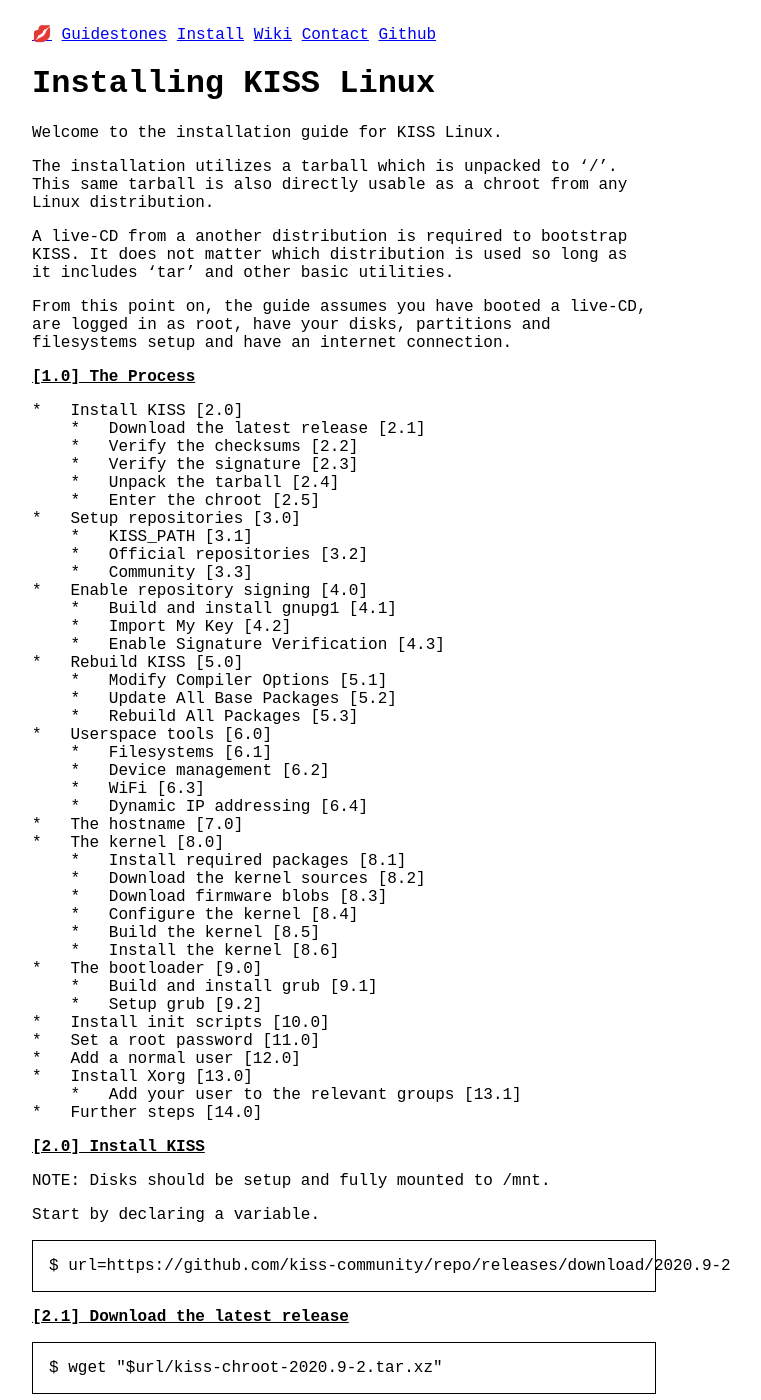
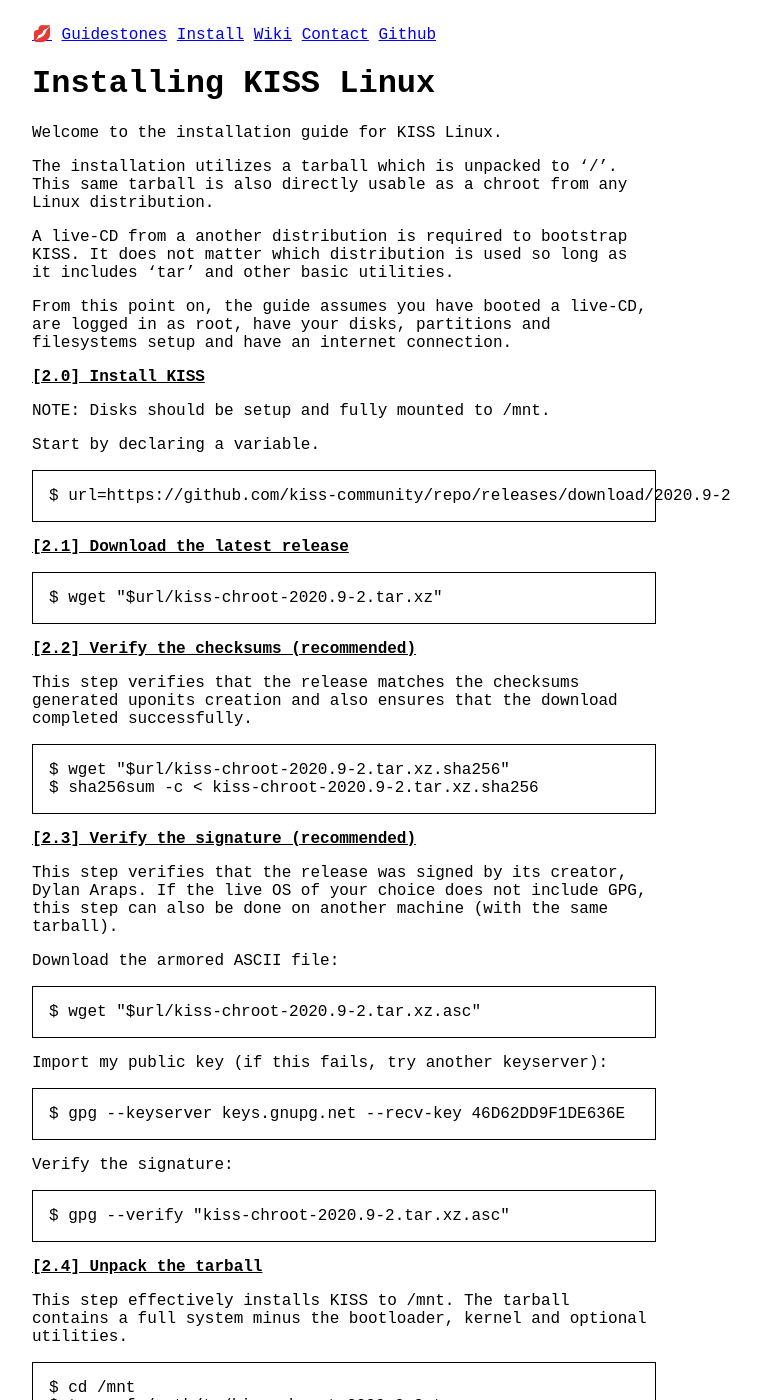
Before and after one commit to mcpcpc/k1ss, a Jekyll site: the page built from install.md, in a window 1280 px wide and 1400 px high. Shown: the whole window, without its empty margins (296-1057 px from the left). Built offline with Jekyll 4.4.1, drawn with Linux system fonts in a browser that asks for light colours; our own code applies the rules of GitHub Pages for plain Markdown files.

Commit message:
Update install.md

```diff
--- a/install.md
+++ b/install.md
@@ -13,50 +13,6 @@ utilities.
 From this point on, the guide assumes you have booted a live-CD, are logged
 in as root, have your disks, partitions and filesystems setup and have an
 internet connection.
-
-[1.0] The Process
------------------
-
-- Install KISS                                                             [2.0]
-    - Download the latest release                                          [2.1]
-    - Verify the checksums                                                 [2.2]
-    - Verify the signature                                                 [2.3]
-    - Unpack the tarball                                                   [2.4]
-    - Enter the chroot                                                     [2.5]
-- Setup repositories                                                       [3.0]
-    - KISS_PATH                                                            [3.1]
-    - Official repositories                                                [3.2]
-    - Community                                                            [3.3]
-- Enable repository signing                                                [4.0]
-    - Build and install gnupg1                                             [4.1]
-    - Import My Key                                                        [4.2]
-    - Enable Signature Verification                                        [4.3]
-- Rebuild KISS                                                             [5.0]
-    - Modify Compiler Options                                              [5.1]
-    - Update All Base Packages                                             [5.2]
-    - Rebuild All Packages                                                 [5.3]
-- Userspace tools                                                          [6.0]
-    - Filesystems                                                          [6.1]
-    - Device management                                                    [6.2]
-    - WiFi                                                                 [6.3]
-    - Dynamic IP addressing                                                [6.4]
-- The hostname                                                             [7.0]
-- The kernel                                                               [8.0]
-    - Install required packages                                            [8.1]
-    - Download the kernel sources                                          [8.2]
-    - Download firmware blobs                                              [8.3]
-    - Configure the kernel                                                 [8.4]
-    - Build the kernel                                                     [8.5]
-    - Install the kernel                                                   [8.6]
-- The bootloader                                                           [9.0]
-    - Build and install grub                                               [9.1]
-    - Setup grub                                                           [9.2]
-- Install init scripts                                                    [10.0]
-- Set a root password                                                     [11.0]
-- Add a normal user                                                       [12.0]
-- Install Xorg                                                            [13.0]
-    - Add your user to the relevant groups                                [13.1]
-- Further steps                                                           [14.0]
 
 [2.0] Install KISS
 ------------------
```
